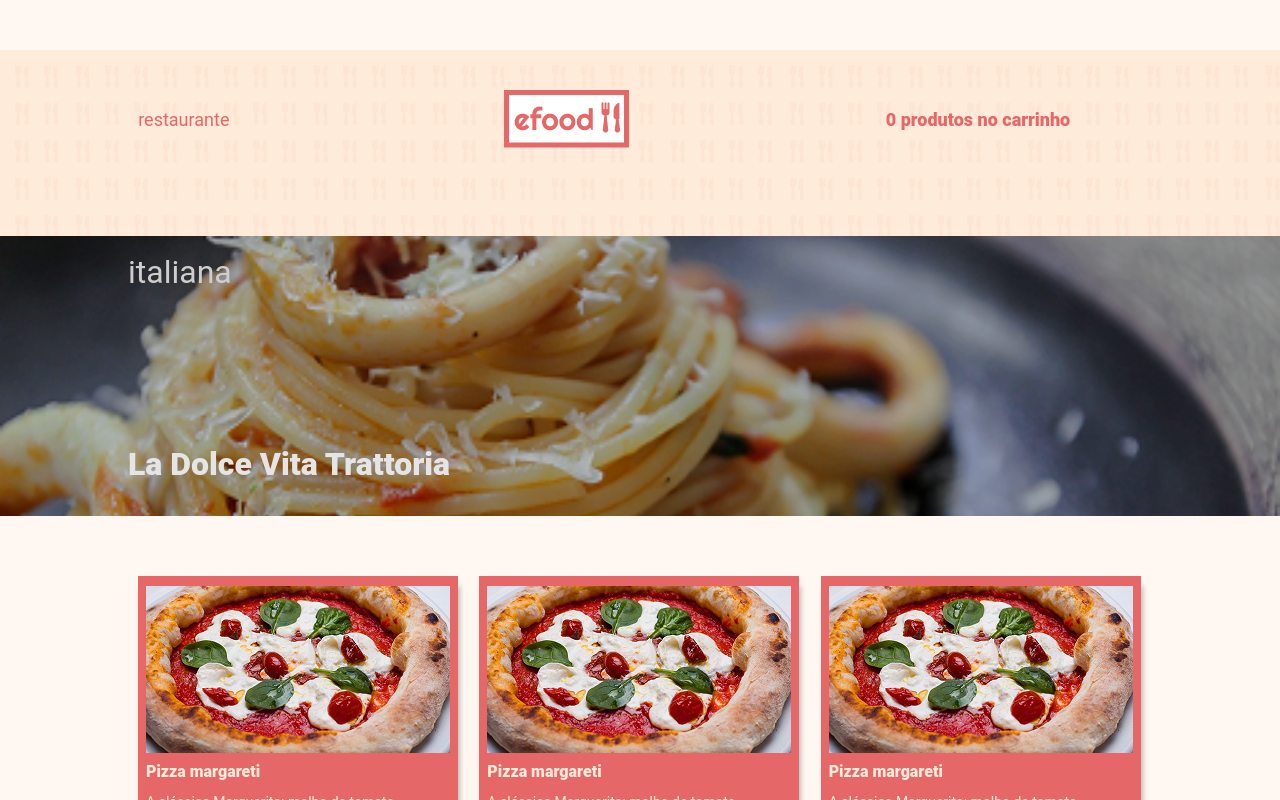
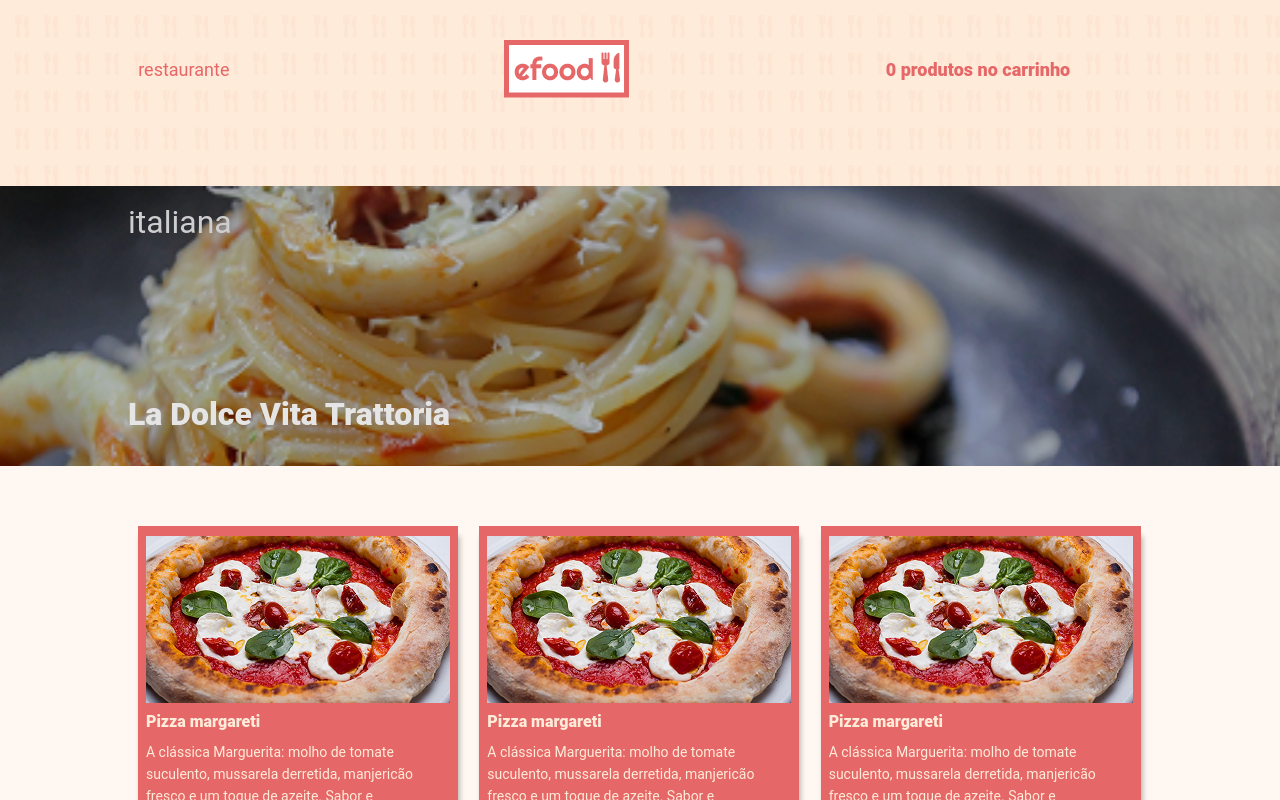
Before and after one commit to Welliveltondev/project_6_ebac, a React (Create React App) app: page /perfil in a window 1280 px wide. Shown: the top 800 px of the page. Built offline with nearby package versions, Linux system fonts and the light colour scheme.

Commit message:
modificacao do cart

```diff
--- a/src/components/Perfil/styles.ts
+++ b/src/components/Perfil/styles.ts
@@ -4,7 +4,6 @@ import Produto from '../Porduto'
 export const PerfilContainer = styled.div`
   display: flex;
   flex-direction: column;
-  margin-top: 50px;
   margin-bottom: 50px;
   position: relative;
 `
@@ -34,12 +33,13 @@ export const RestPerfil = styled.span`
   color: #e66767;
 `
 
-export const CartPefil = styled.span`
+export const CartPefil = styled.a`
   width: 256px;
   height: 20px;
   font-weight: 900;
   font-size: 18px;
   color: #e66767;
+  cursor: pointer;
 `
 
 export const Apresentacao = styled.div`
```
